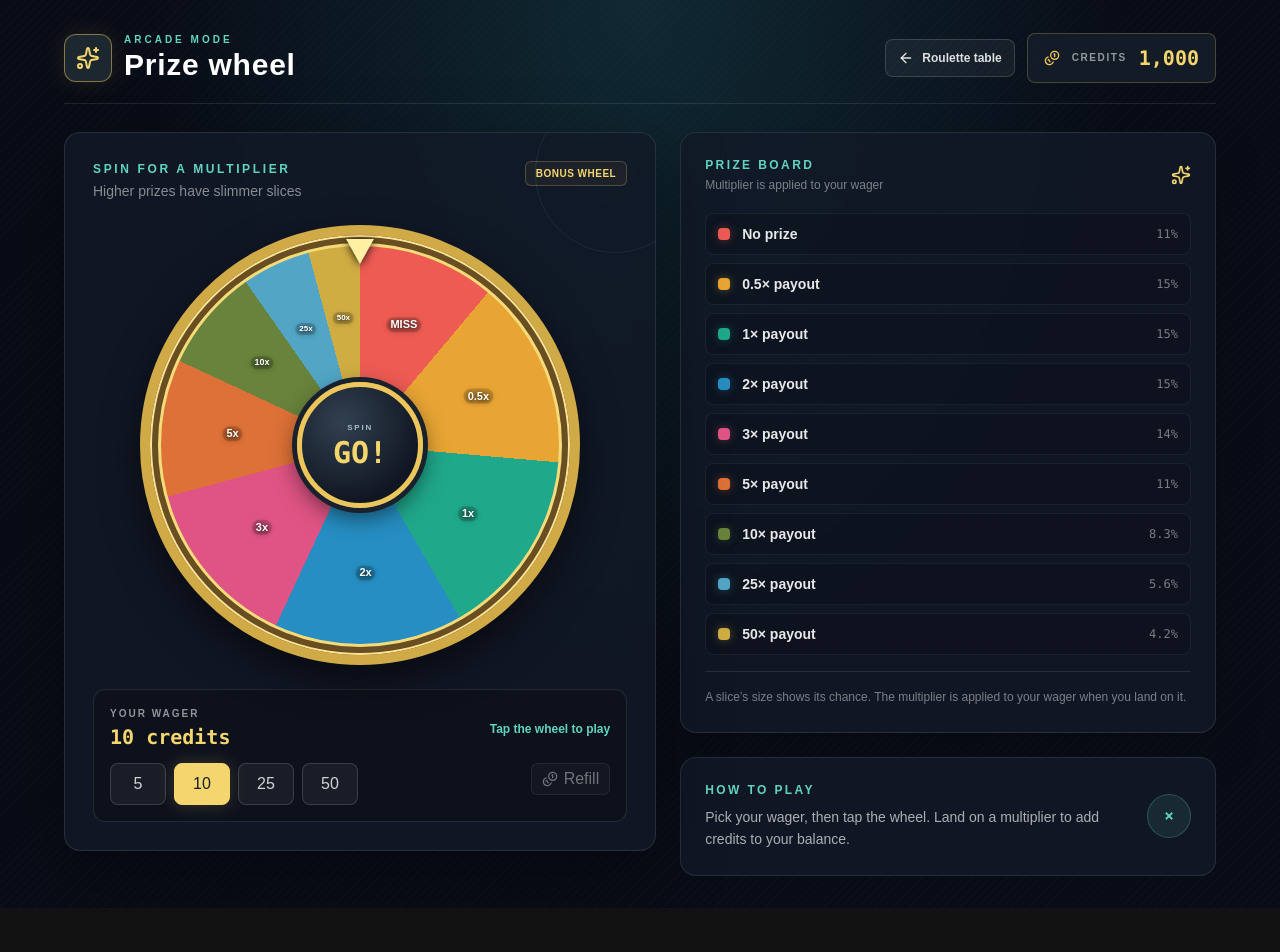
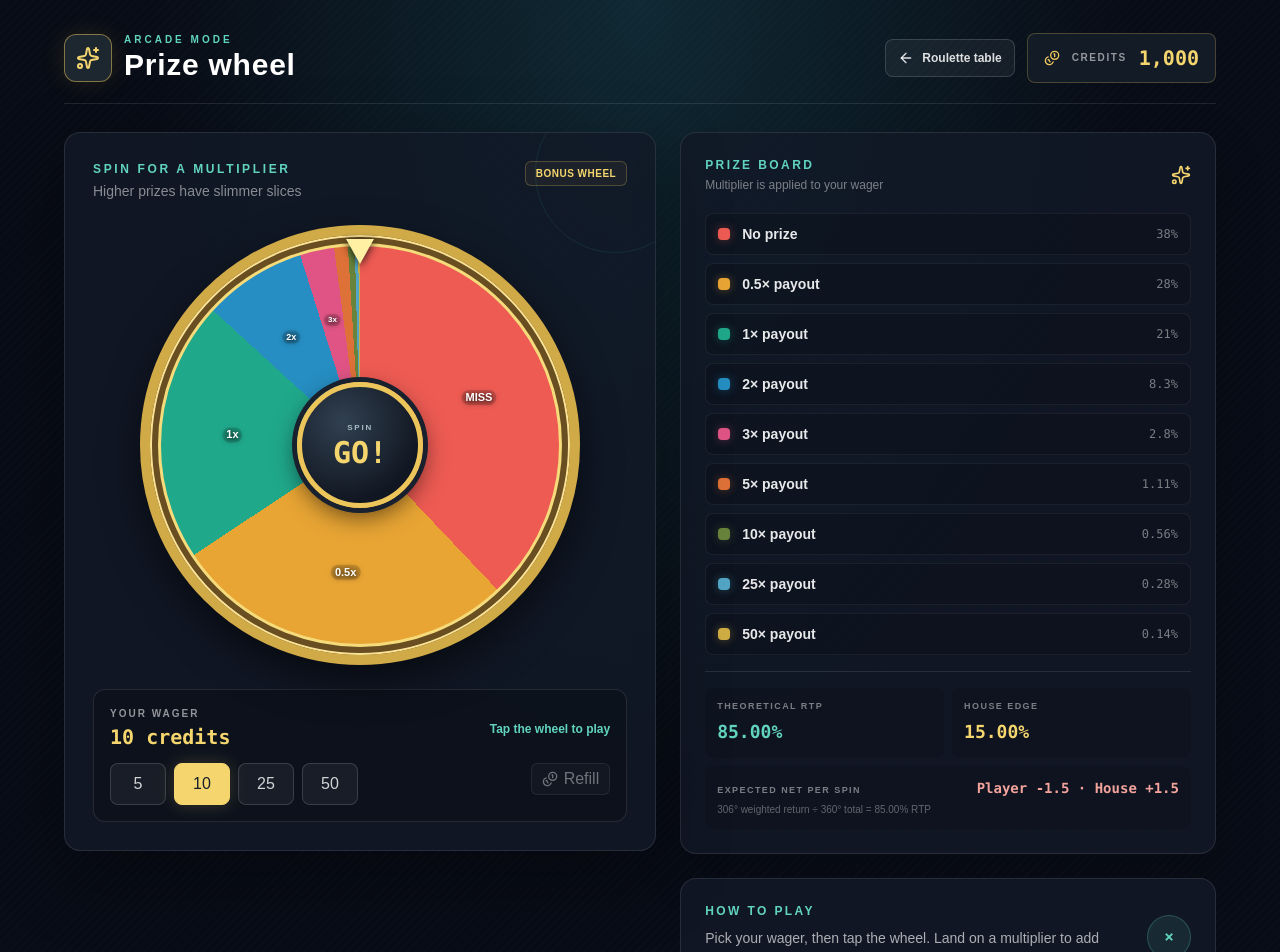
Before and after one commit to spade7107/spinner, a Next.js app in the folder lucky-spinner/: page /arcade in a window 1280 px wide. Shown: the top 952 px of the page. Before the commit the page ends 908 px from the top, so only its background shows below. Built offline with nearby package versions, Linux system fonts and the light colour scheme.

Commit message:
new weights

```diff
--- a/lucky-spinner/src/app/arcade/page.tsx
+++ b/lucky-spinner/src/app/arcade/page.tsx
@@ -6,19 +6,26 @@ import { ArrowLeft, Coins, Sparkles } from "lucide-react";
 import { Button } from "@/components/ui/button";
 
 const prizes = [
-  { label: "NO PRIZE", multiplier: 0, angle: 40, color: "#ed5b53" },
-  { label: "0.5x", multiplier: 0.5, angle: 55, color: "#e8a534" },
-  { label: "1x", multiplier: 1, angle: 55, color: "#20a88b" },
-  { label: "2x", multiplier: 2, angle: 55, color: "#268ec2" },
-  { label: "3x", multiplier: 3, angle: 50, color: "#df5484" },
-  { label: "5x", multiplier: 5, angle: 40, color: "#dd7137" },
-  { label: "10x", multiplier: 10, angle: 30, color: "#68833b" },
-  { label: "25x", multiplier: 25, angle: 20, color: "#52a5c5" },
-  { label: "50x", multiplier: 50, angle: 15, color: "#d0ad43" },
+  { label: "NO PRIZE", multiplier: 0, angle: 136.5, color: "#ed5b53" },
+  { label: "0.5x", multiplier: 0.5, angle: 100, color: "#e8a534" },
+  { label: "1x", multiplier: 1, angle: 76, color: "#20a88b" },
+  { label: "2x", multiplier: 2, angle: 30, color: "#268ec2" },
+  { label: "3x", multiplier: 3, angle: 10, color: "#df5484" },
+  { label: "5x", multiplier: 5, angle: 4, color: "#dd7137" },
+  { label: "10x", multiplier: 10, angle: 2, color: "#68833b" },
+  { label: "25x", multiplier: 25, angle: 1, color: "#52a5c5" },
+  { label: "50x", multiplier: 50, angle: 0.5, color: "#d0ad43" },
 ] as const;
 
 const wagers = [5, 10, 25, 50];
 const wheelRadius = 128;
+const totalWheelAngle = prizes.reduce((total, prize) => total + prize.angle, 0);
+const payoutWeightedAngle = prizes.reduce(
+  (total, prize) => total + prize.angle * prize.multiplier,
+  0
+);
+const theoreticalRtp = payoutWeightedAngle / totalWheelAngle;
+const houseEdge = 1 - theoreticalRtp;
 const prizeCenters = prizes.map((prize, index) =>
   prizes.slice(0, index).reduce((angle, previousPrize) => angle + previousPrize.angle, 0) + prize.angle / 2
 );
@@ -84,7 +91,7 @@ export default function ArcadePage() {
     setRotation(targetRotation);
 
     window.setTimeout(() => {
-      const prizeReturn = Math.round(wager * selection.prize.multiplier);
+      const prizeReturn = wager * selection.prize.multiplier;
       setResult(selection.prize);
       setReturned(prizeReturn);
       setBalance((currentBalance) => currentBalance + prizeReturn);
@@ -158,6 +165,7 @@ export default function ArcadePage() {
                 style={{ background: wheelGradient, transform: `rotate(${rotation}deg)` }}
               >
                 {prizes.map((prize, index) => {
+                  if (prize.angle < 10) return null;
                     const center = prizeCenters[index];
                     return (
                       <span
@@ -231,7 +239,7 @@ export default function ArcadePage() {
               </div>
               <div className="space-y-2">
                 {prizes.map((prize) => {
-                  const chance = `${(prize.angle / 360 * 100).toFixed(prize.angle < 36 ? 1 : 0)}%`;
+                  const chance = `${(prize.angle / totalWheelAngle * 100).toFixed(prize.angle < 10 ? 2 : prize.angle < 36 ? 1 : 0)}%`;
                   return (
                     <div key={prize.label} className="flex items-center gap-3 rounded-lg border border-white/[0.06] bg-black/15 px-3 py-2.5">
                       <span className="h-3 w-3 shrink-0 rounded-sm" style={{ backgroundColor: prize.color, boxShadow: `0 0 10px ${prize.color}66` }} />
@@ -241,9 +249,23 @@ export default function ArcadePage() {
                   );
                 })}
               </div>
-              <p className="mt-4 border-t border-white/10 pt-4 text-xs leading-relaxed text-white/45">
-                A slice’s size shows its chance. The multiplier is applied to your wager when you land on it.
-              </p>
+              <div className="mt-4 grid grid-cols-2 gap-2 border-t border-white/10 pt-4">
+                <div className="rounded-lg bg-black/15 p-3">
+                  <p className="text-[9px] font-bold uppercase tracking-[0.16em] text-white/45">Theoretical RTP</p>
+                  <p className="mt-1 font-mono text-lg font-bold tabular-nums text-[#61d4bf]">{(theoreticalRtp * 100).toFixed(2)}%</p>
+                </div>
+                <div className="rounded-lg bg-black/15 p-3">
+                  <p className="text-[9px] font-bold uppercase tracking-[0.16em] text-white/45">House edge</p>
+                  <p className="mt-1 font-mono text-lg font-bold tabular-nums text-[#f5d66e]">{(houseEdge * 100).toFixed(2)}%</p>
+                </div>
+                <div className="col-span-2 rounded-lg bg-black/15 p-3">
+                  <div className="flex flex-wrap items-baseline justify-between gap-2">
+                    <p className="text-[9px] font-bold uppercase tracking-[0.16em] text-white/45">Expected net per spin</p>
+                    <p className="font-mono text-sm font-bold tabular-nums text-[#f2a39b]">Player -{formatCredits(wager * houseEdge)} · House +{formatCredits(wager * houseEdge)}</p>
+                  </div>
+                  <p className="mt-1 text-[10px] text-white/35">{payoutWeightedAngle}° weighted return ÷ {totalWheelAngle}° total = {(theoreticalRtp * 100).toFixed(2)}% RTP</p>
+                </div>
+              </div>
             </section>
 
             <section className="rounded-2xl border border-white/10 bg-[#121927]/85 p-5 sm:p-6">
```
